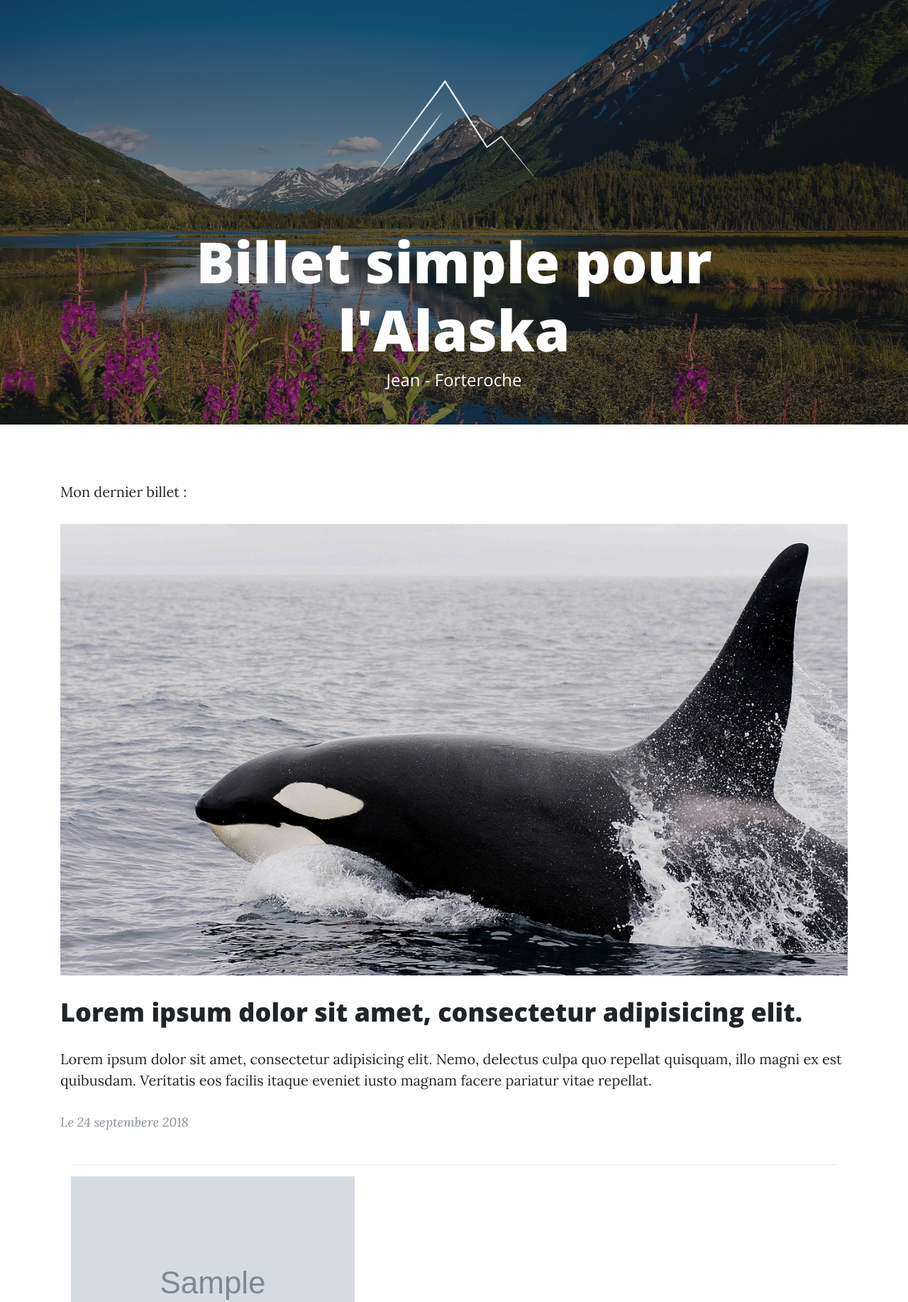
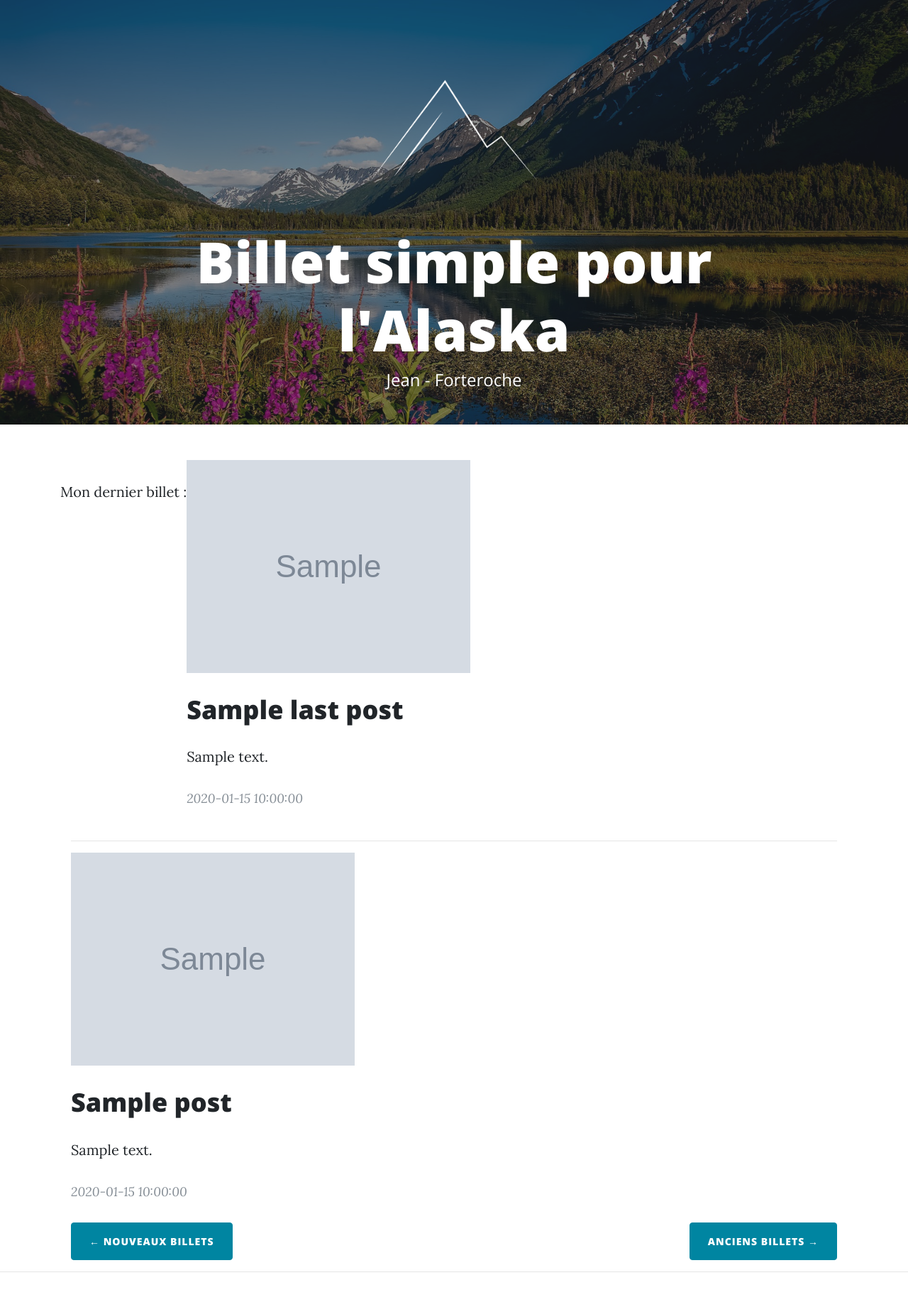
Before and after one commit to LeCuistotduWeb/blog-php, a PHP site: template view/frontend/listPostsView.php in a window 1280 px wide. Shown: the top 1834 px of the page at 71% size. Run offline with PHP 8.4, Linux system fonts and the light colour scheme; data comes from the database, SQL or seed files in the repository; the template is opened without the code that fills it: most values are stand-ins (such as "Sample title", 1, 10 or a date in 2020); grey boxes marked "Sample" are stand-in pictures; some libraries are stand-ins or nearby versions.

Commit message:
mise en obj function lastpost

```diff
--- a/controller/frontend.php
+++ b/controller/frontend.php
@@ -5,6 +5,7 @@
 function listPosts() {
     $postManager = new PostManager(); // Création d'un objet
     $posts = $postManager->getPosts(); // Appel d'une fonction de cet objet
+    $lastPost = $postManager->getLastPost(); // Appel d'une fonction de cet objet
 
     require('view/frontend/listPostsView.php');
 }
--- a/view/frontend/listPostsView.php
+++ b/view/frontend/listPostsView.php
@@ -6,18 +6,20 @@
     <div class="container">
       <div class="row centered">
         <p>Mon dernier billet :</p>
+        <!-- dernier billet -->
+        <?php foreach ($lastPost as $donnees) { ?>
         <div class="post-preview first-post">
-          <a href="index.php?action=post&id=1">
-            <img src="public/img/killer-whale - Copie.jpg" alt="photo d'un orque qui nage" class="post-img">
+          <a href="index.php?action=post&id=<?= $donnees->id(); ?>">
+            <img src="public/img/<?= $donnees->post_thumbnail(); ?>" alt="photo d'un orque qui nage" class="post-img">
             <h2 class="post-title">
-                Lorem ipsum dolor sit amet, consectetur adipisicing elit.
+              <?= $donnees->title(); ?>
             </h2>
-            <p>
-                Lorem ipsum dolor sit amet, consectetur adipisicing elit. Nemo, delectus culpa quo repellat quisquam, illo magni ex est quibusdam. Veritatis eos facilis itaque eveniet iusto magnam facere pariatur vitae repellat.
-            </p>
+            <p><?= substr($donnees->content(), 0, 250);?></p>
           </a>
-          <p class="post-meta">Le 24 septembere 2018</p>
+          <p class="post-meta"><?= $donnees->creation_date(); ?></p>
         </div>
+        <?php } ?>
+        <!-- dernier billet -->
       </div>
       <hr>
       <div class="row">
```
Also changed, not shown: model/PostManager.php (+6 -2 lines).
